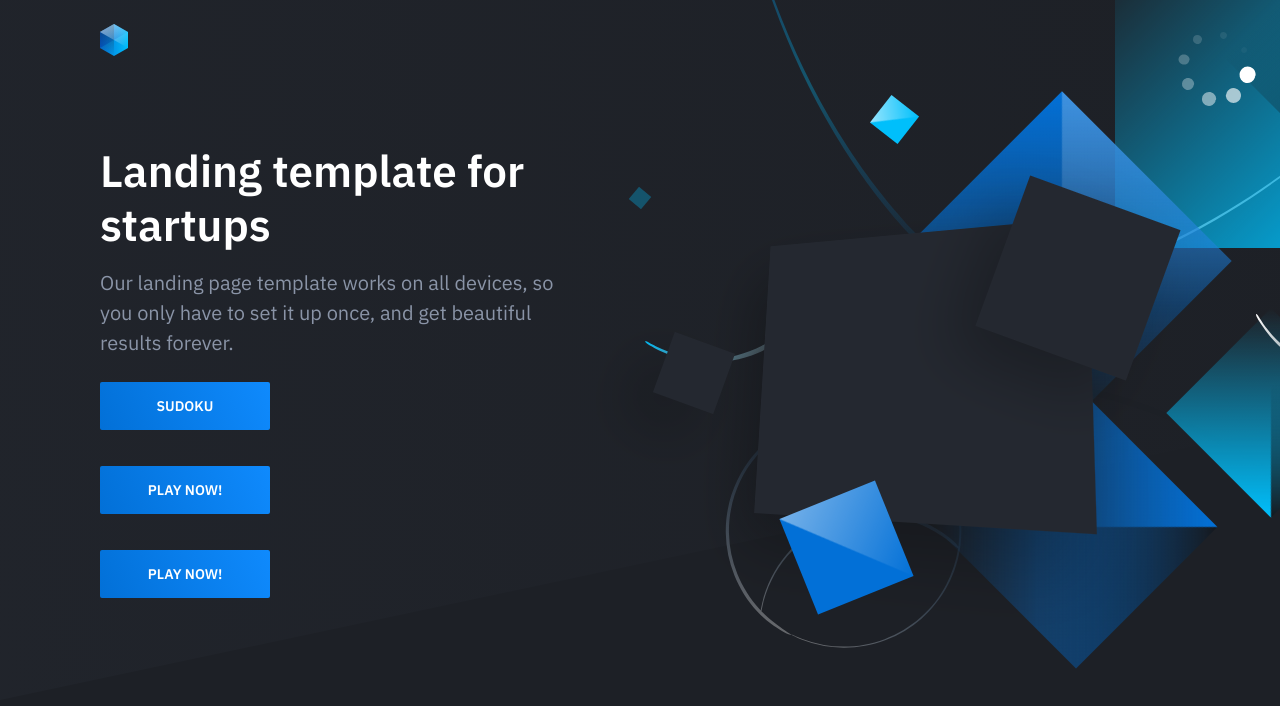
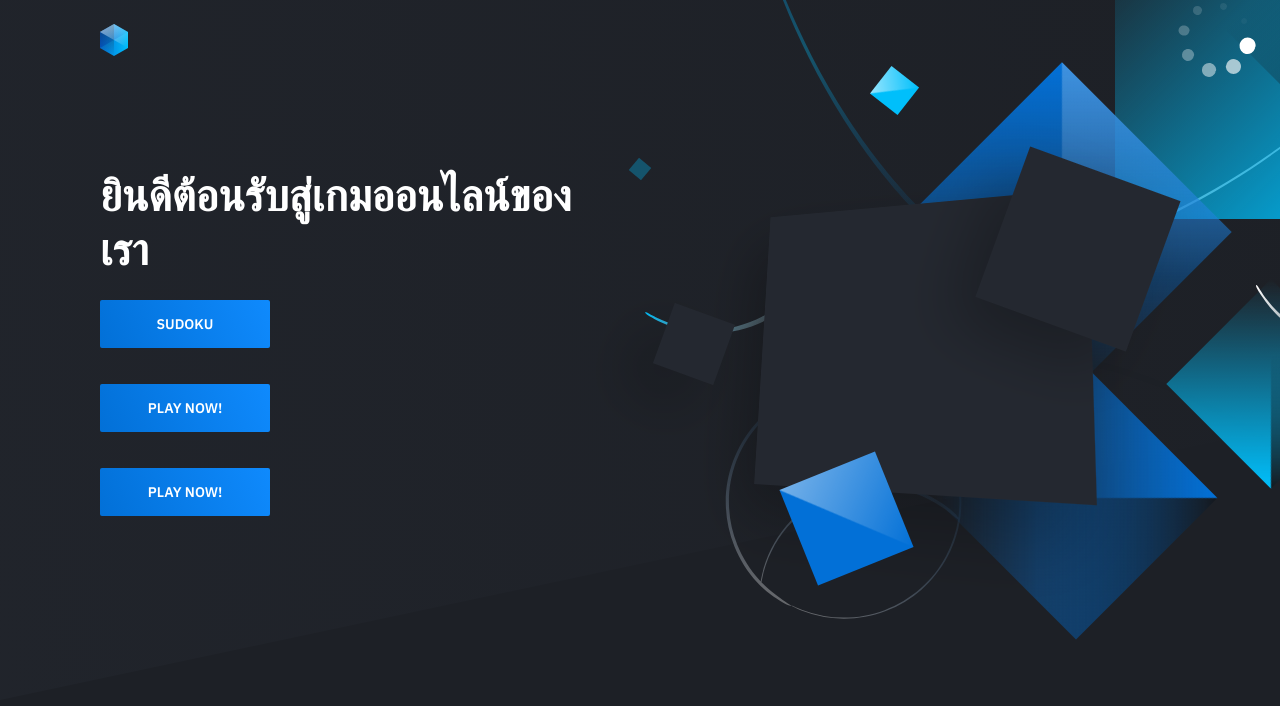
Before and after one commit to mark94849/mark94849.github.io, a plain HTML site: page index.html in a window 1280 px wide. Drawn offline with nearby package versions, Linux system fonts and the light colour scheme.

Commit message:
Change Title

```diff
--- a/index.html
+++ b/index.html
@@ -39,12 +39,10 @@
 						<div class="hero-inner">
 							<div class="hero-copy">
 								<h1 class="hero-title mt-0">
-									Landing template for startups
+									ยินดีต้อนรับสู่เกมออนไลน์ของเรา
 								</h1>
 								<p class="hero-paragraph">
-									Our landing page template works on all
-									devices, so you only have to set it up once,
-									and get beautiful results forever.
+
 								</p>
 								<div class="hero-cta">
 									<a class="button button-primary" href="Sudoku/Index.html"
```
